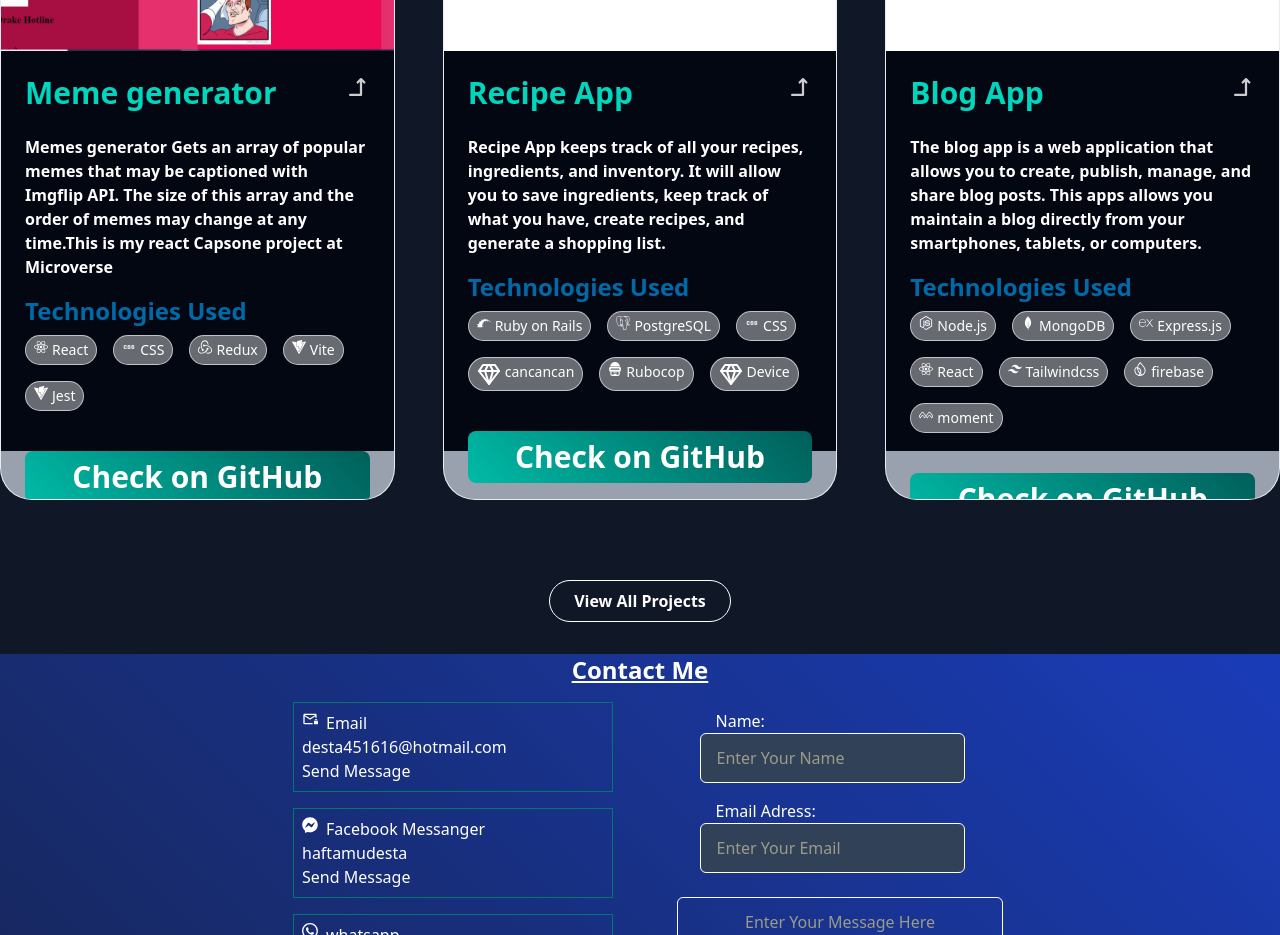
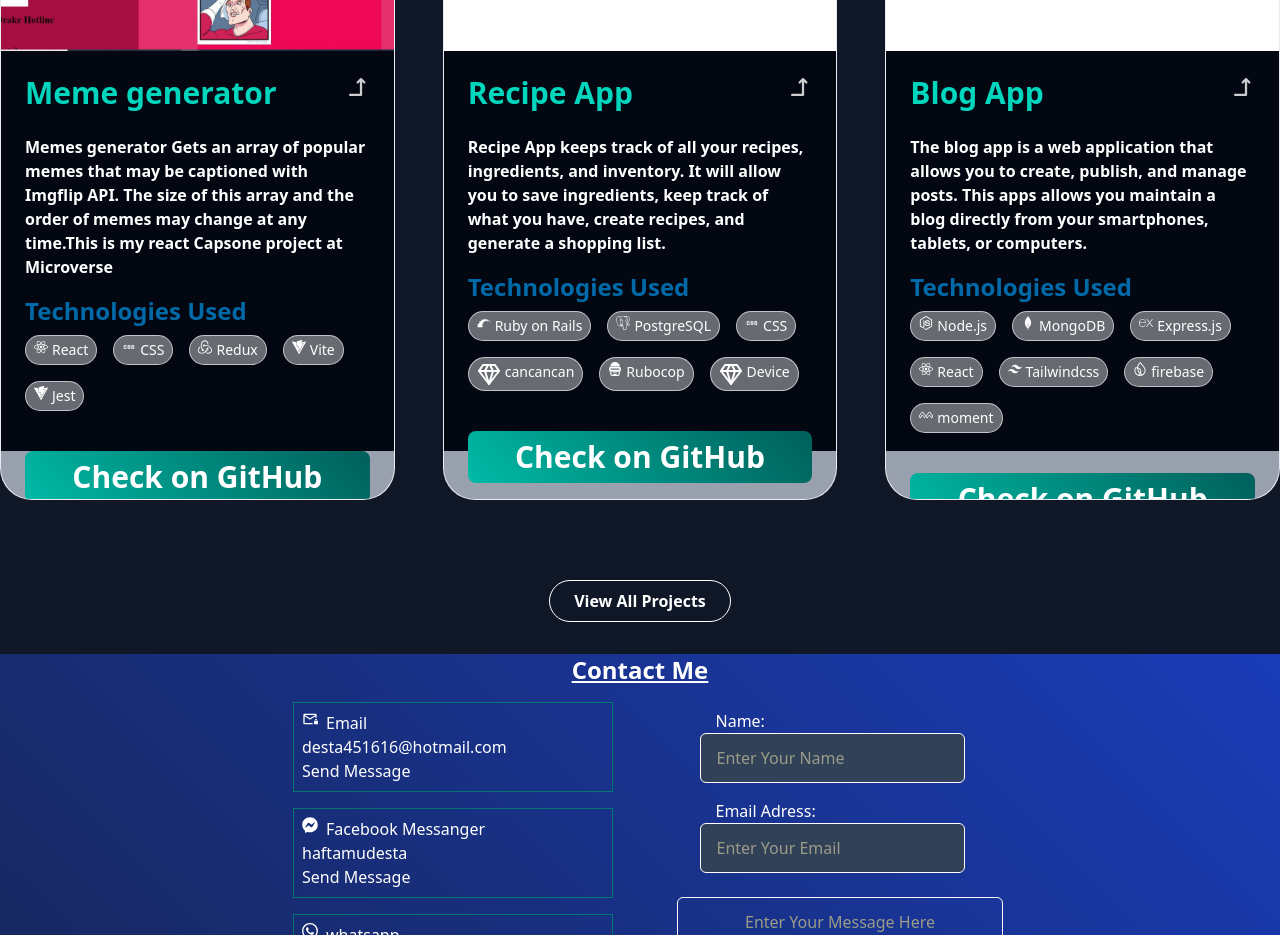
Before and after one commit to haftamudesta/portfolio_nextjs, a Next.js app: page / in a window 1280 px wide. Shown: the part 2680-3615 px from the top of the page. Built offline with nearby package versions, Linux system fonts and the light colour scheme.

Commit message:
Add blog description

```diff
--- a/src/data/Data.ts
+++ b/src/data/Data.ts
@@ -79,7 +79,7 @@ export const projects=[
 
     {
         title:"Blog App",
-        description:"The blog app is a web application that allows you to create, publish, manage, and share blog posts. This apps allows you maintain a blog directly from your smartphones, tablets, or computers.",
+        description:"The blog app is a web application that allows you to create, publish, and manage posts. This apps allows you maintain a blog directly from your smartphones, tablets, or computers.",
         technoloy:[
             {name:"Node.js",iconName:FaNodeJs,color:"text-green-500"},
             {name:"MongoDB",iconName:SiMongodb,color:"text-green-600"},
```
